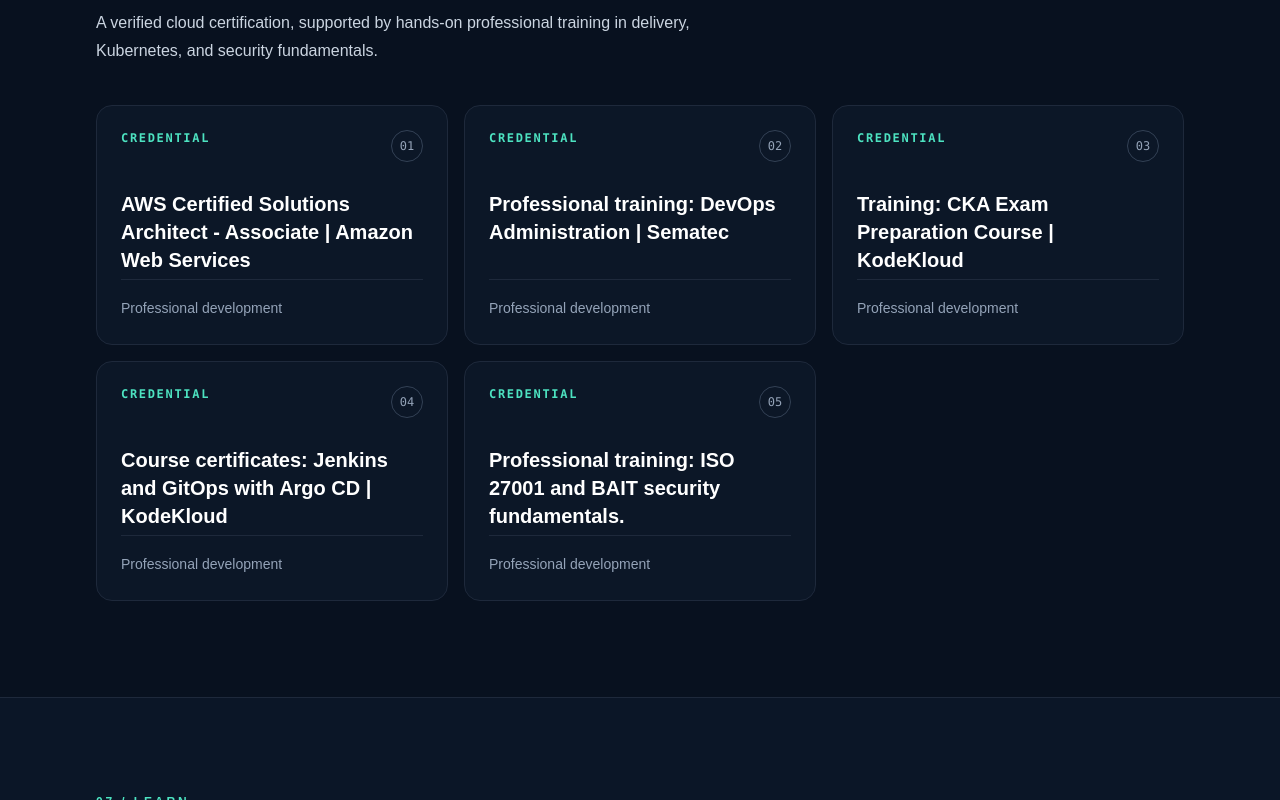
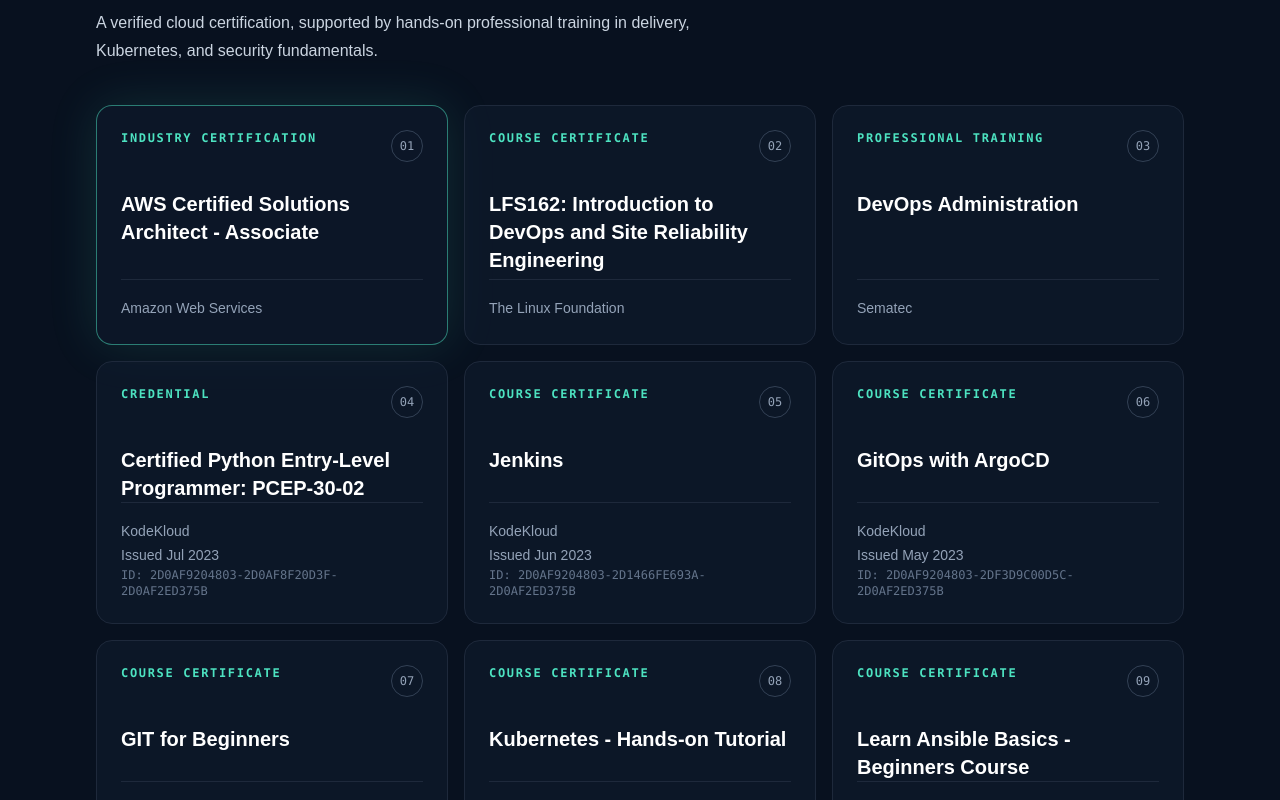
Before and after one commit to erfanehsanii/devops-portfolio, a Next.js app: page / in a window 1280 px wide. Shown: the part 6500-7300 px from the top of the page. Built offline with nearby package versions, Linux system fonts and the light colour scheme.

Commit message:
Add complete professional credential inventory

```diff
--- a/src/data/portfolio.ts
+++ b/src/data/portfolio.ts
@@ -128,5 +128,18 @@
       outcome: "Structured, searchable Windows observability without exposing internal systems or identifiers.",
     },
   ],
-  certifications: ["AWS Certified Solutions Architect - Associate | Amazon Web Services", "Professional training: DevOps Administration | Sematec", "Training: CKA Exam Preparation Course | KodeKloud", "Course certificates: Jenkins and GitOps with Argo CD | KodeKloud", "Professional training: ISO 27001 and BAIT security fundamentals."],
+  certifications: [
+    { name: "AWS Certified Solutions Architect - Associate", issuer: "Amazon Web Services", type: "Industry certification" },
+    { name: "LFS162: Introduction to DevOps and Site Reliability Engineering", issuer: "The Linux Foundation", type: "Course certificate" },
+    { name: "DevOps Administration", issuer: "Sematec", type: "Professional training" },
+    { name: "Certified Python Entry-Level Programmer: PCEP-30-02", issuer: "KodeKloud", issued: "Issued Jul 2023", credentialId: "2D0AF9204803-2D0AF8F20D3F-2D0AF2ED375B", type: "Credential" },
+    { name: "Jenkins", issuer: "KodeKloud", issued: "Issued Jun 2023", credentialId: "2D0AF9204803-2D1466FE693A-2D0AF2ED375B", type: "Course certificate" },
+    { name: "GitOps with ArgoCD", issuer: "KodeKloud", issued: "Issued May 2023", credentialId: "2D0AF9204803-2DF3D9C00D5C-2D0AF2ED375B", type: "Course certificate" },
+    { name: "GIT for Beginners", issuer: "KodeKloud", issued: "Issued Apr 2023", credentialId: "2D0AF9204803-2D0AF31A6173-2D0AF2ED375B", type: "Course certificate" },
+    { name: "Kubernetes - Hands-on Tutorial", issuer: "KodeKloud", issued: "Issued Apr 2023", credentialId: "2D0AF9204803-2D0AF329A286-2D0AF2ED375B", type: "Course certificate" },
+    { name: "Learn Ansible Basics - Beginners Course", issuer: "KodeKloud", issued: "Issued Apr 2023", credentialId: "2D0AF9204803-2D0AF31AFFA6-2D0AF2ED375B", type: "Course certificate" },
+    { name: "CKA Exam Preparation Course", issuer: "KodeKloud", type: "Course certificate" },
+    { name: "Shell Scripts for Beginners", issuer: "KodeKloud", type: "Course certificate" },
+    { name: "ISO 27001 and BAIT Security Fundamentals", issuer: "Professional security and compliance training", type: "Professional training" },
+  ],
 };
```
